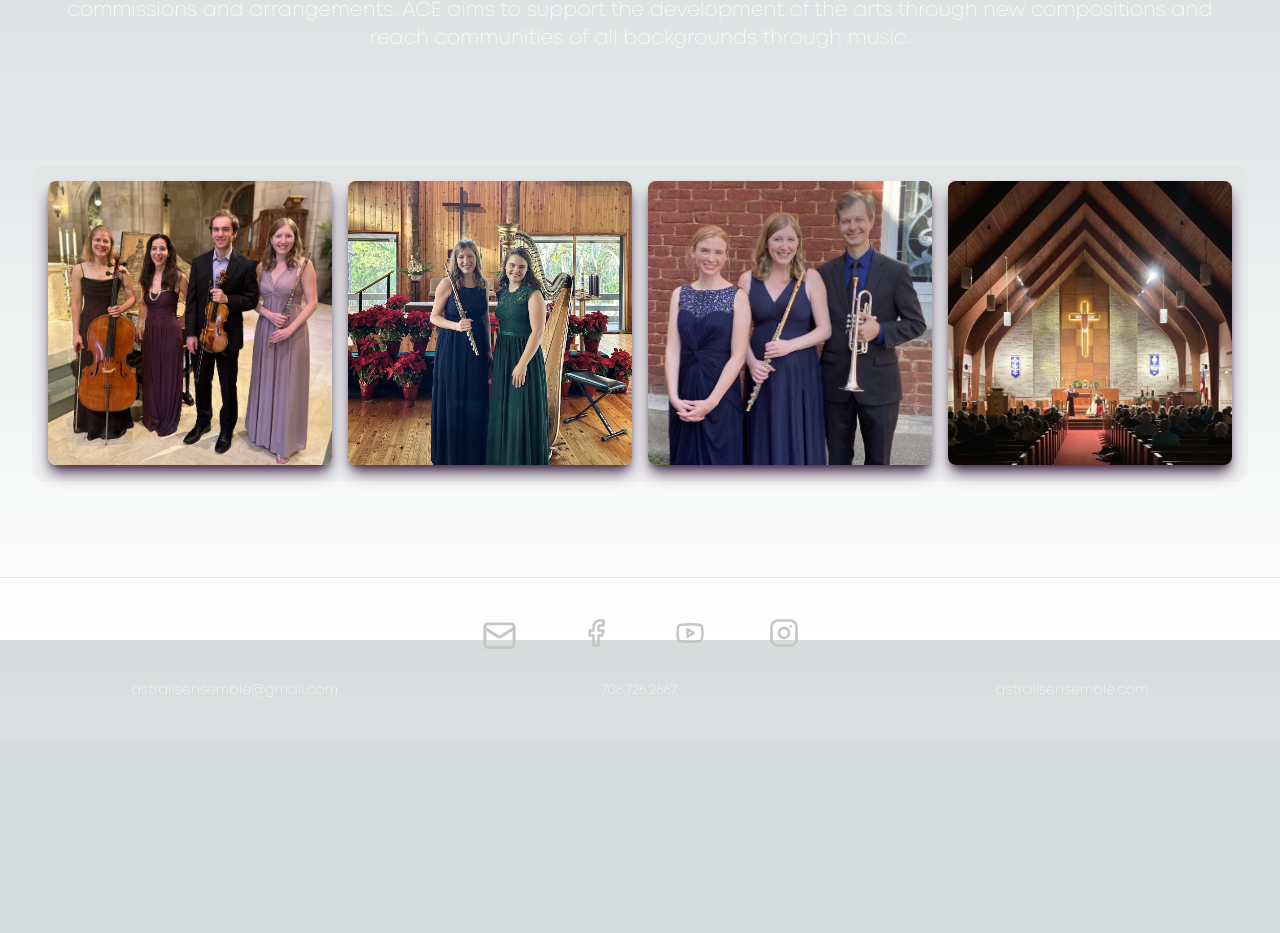
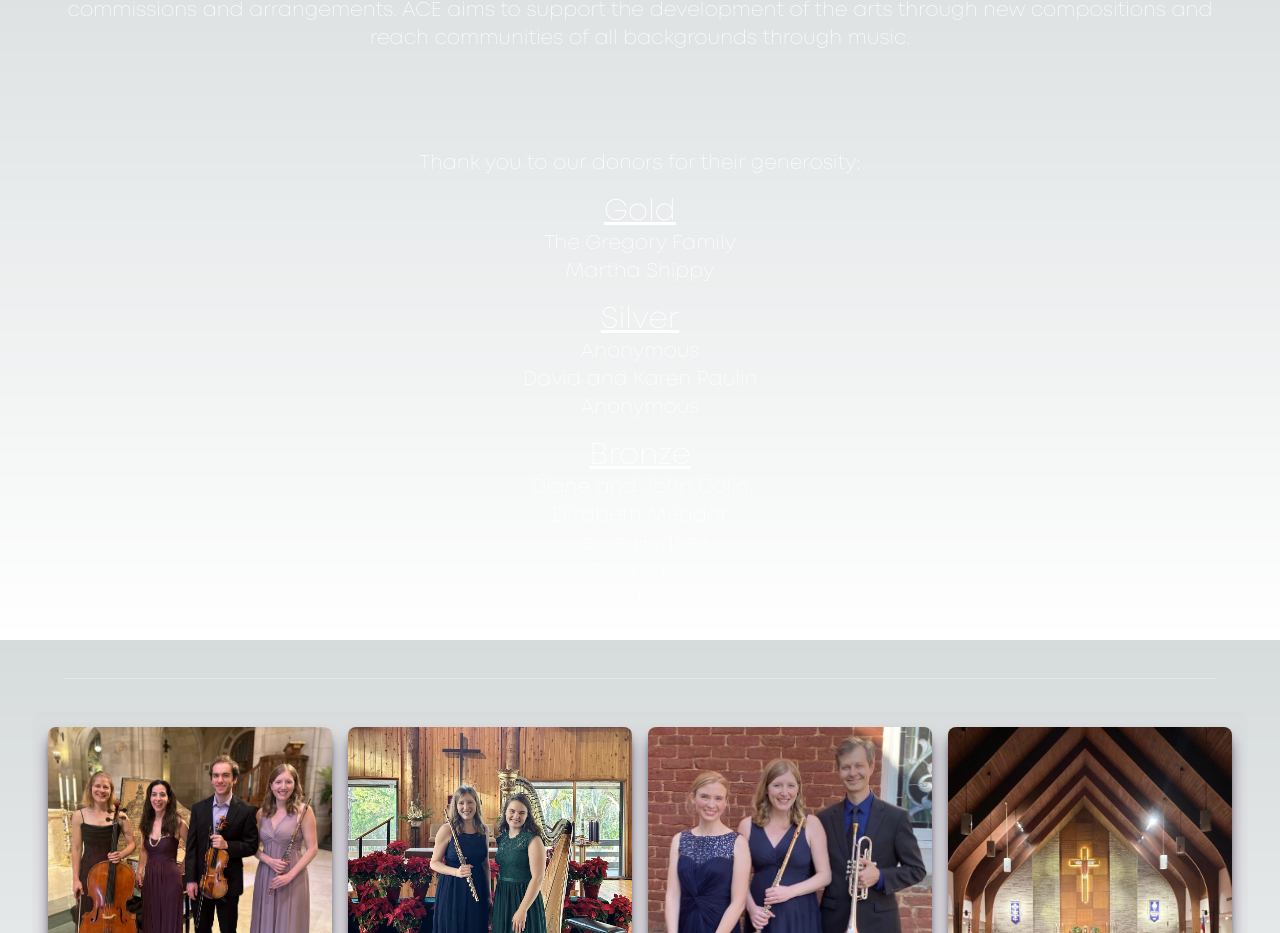
Before and after one commit to RflctnOfU/Astralis-Site, a Next.js app: page / in a window 1280 px wide. Shown: the part 960-1893 px from the top of the page. Before the commit the page ends 1700 px from the top, so only its background shows below. Built offline with nearby package versions, Linux system fonts and the light colour scheme.

Commit message:
added donor list to homepage

```diff
--- a/src/app/page.tsx
+++ b/src/app/page.tsx
@@ -43,6 +43,39 @@ export default function Home() {
             through music.
           </p>
         </div>
+        <hr className="text-neutral-200 w-[90%] self-center" />
+        <div className="pb-[5%] font-mont font-light md:text-xl text-center">
+          <p className="lg:mx-16 m-4">
+            Thank you to our donors for their generosity:
+          </p>
+          <p>
+            <span className="underline text-3xl">Gold</span>
+          </p>
+          <ul>
+            <li>The Gregory Family</li>
+            <li>Martha Shippy</li>
+          </ul>
+          <p className="pt-4">
+            <span className="underline text-3xl">Silver</span>
+          </p>
+          <ul>
+            <li>Anonymous</li>
+            <li>David and Karen Paulin</li>
+            <li>Anonymous</li>
+          </ul>
+          <p className="pt-4">
+            <span className="underline text-3xl">Bronze</span>
+          </p>
+          <ul>
+            <li>Diane and John Colin</li>
+            <li>Elizabeth Meador</li>
+            <li>Jesse Hughes</li>
+            <li>Greg Lane</li>
+            <li>Janet Ullman</li>
+          </ul>
+        </div>
+        <hr className="text-neutral-200 w-[90%] self-center" />
+
         <div className="m-4 lg:m-8 p-4 grid grid-cols-12 gap-4 bg-[#d5d5d5] bg-opacity-20 rounded-xl">
           {images.map((image) => {
             return (
```
